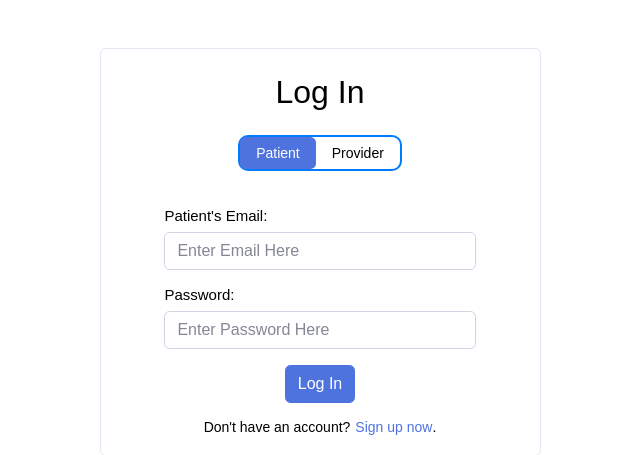
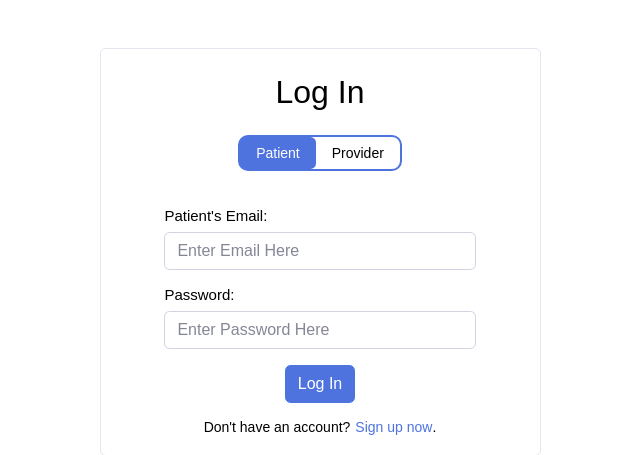
Before and after one commit to Dipak8178/Covid-Vaccine-System-DB-Final-Project-NYU, a PHP site: page / in a window 1280 px wide. Shown: the part 65-520 px from the top of the page, without its empty margins (320-960 px from the left). Run offline with PHP 8.4, Linux system fonts and the light colour scheme; a stand-in replaces the project's code that opens the database connection; some libraries are stand-ins or nearby versions.

Commit message:
Fix UI Color

```diff
--- a/index.php
+++ b/index.php
@@ -28,7 +28,6 @@ if ($_SERVER["REQUEST_METHOD"] == "POST") {
     // store who is trying to log in
     $providerLoginAttempt = isset($_POST["Provider_Login"]);
     $patientLoginAttempt = isset($_POST["Patient_Login"]);
-
 
     // if Provider signing in
     if ($providerLoginAttempt) {
@@ -201,7 +200,7 @@ if ($_SERVER["REQUEST_METHOD"] == "POST") {
                     <h2 class="card-title text-center mb-4 mt-4">
                         Log In
                     </h2>
-                    <ul class="nav nav-pills mb-3 justify-content-md-center" style="border-radius: 10px;border: 2px solid #007BFF;" id="pills-tab" role="tablist">
+                    <ul class="nav nav-pills mb-3 justify-content-md-center" style="border-radius: 10px;border: 2px solid #4E73DF;" id="pills-tab" role="tablist">
                         <li class="nav-item" role="presentation">
                             <button class="nav-link <?php echo (isset($providerLoginAttempt) && $providerLoginAttempt === true) ? '' : 'active'; ?>" id="pills-patient-tab" data-bs-toggle="pill" data-bs-target="#pills-patient" type="button" role="tab" aria-controls="pills-patient" aria-selected="<?php echo (isset($providerLoginAttempt) && $providerLoginAttempt === true) ? 'false' : 'true'; ?>">Patient</button>
                         </li>
```
